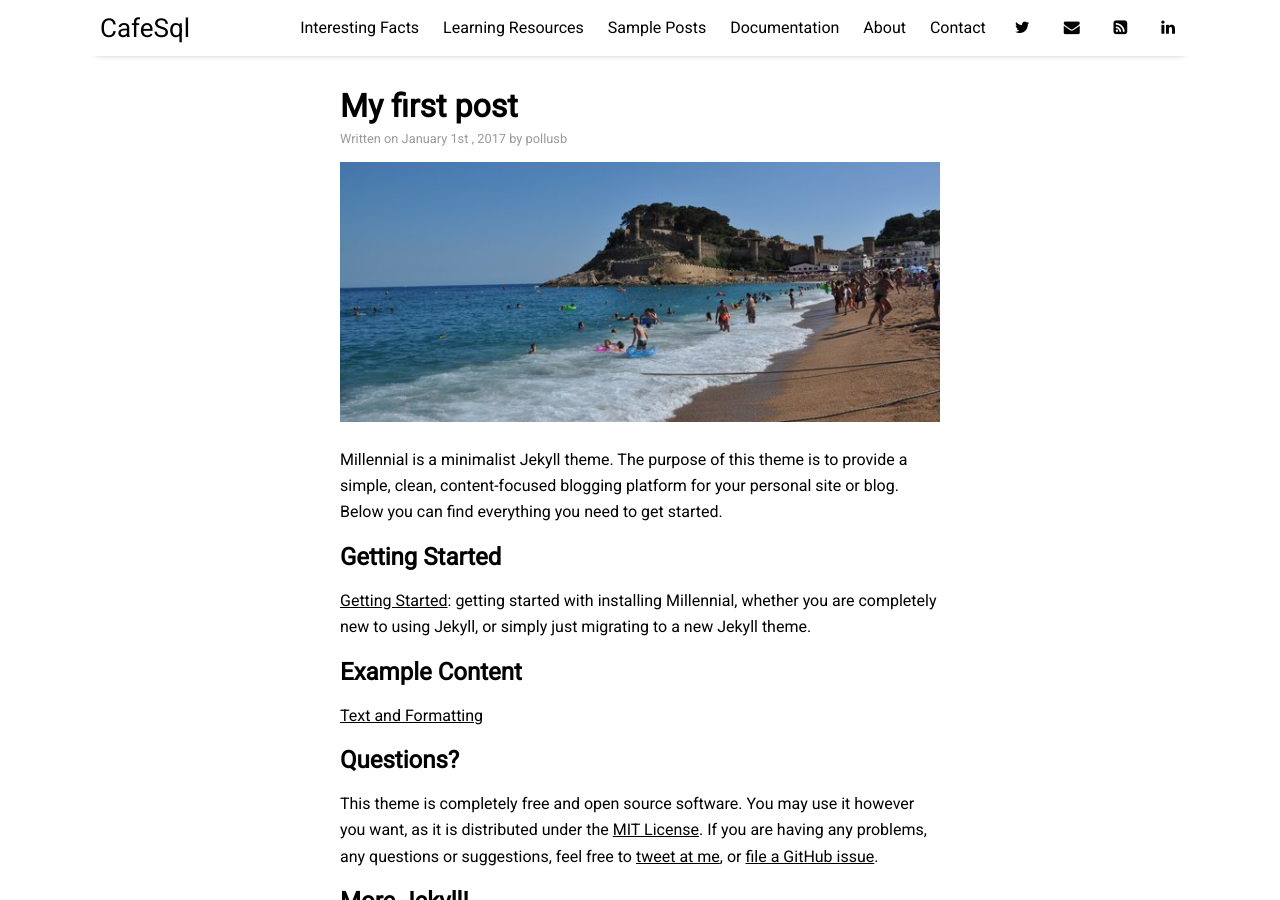
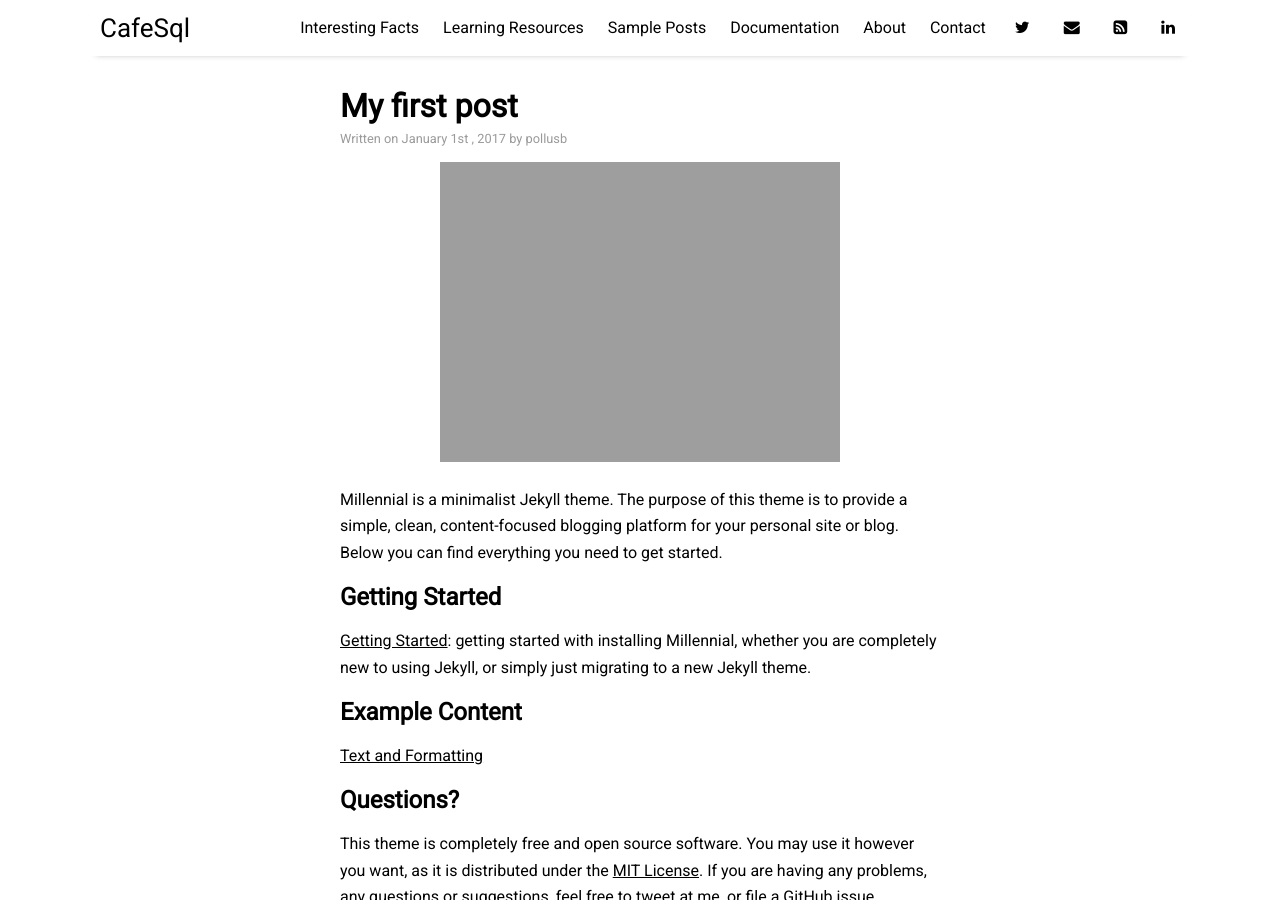
Before and after one commit to pollusb/pollusb.github.io, a Jekyll site: the page built from _posts/2017-01-01-welcome-to-millennial.md, in a window 1280 px wide and 900 px high. Built offline with Jekyll 4.4.1, drawn with Linux system fonts in a browser that asks for light colours; nearby versions of some CDN libraries.

Commit message:
photo update

```diff
--- a/_posts/2017-01-01-welcome-to-millennial.md
+++ b/_posts/2017-01-01-welcome-to-millennial.md
@@ -4,7 +4,7 @@
 author: "pollusb"
 categories: documentation
 tags: [documentation,sample]
-image: beach1.png
+image: beach3.png
 ---
 
 Millennial is a minimalist Jekyll theme. The purpose of this theme is to provide a simple, clean, content-focused blogging platform for your personal site or blog. Below you can find everything you need to get started.
```
Also changed, not shown: assets/img/beach2.jpg (added), assets/img/beach3.jpg (added).
